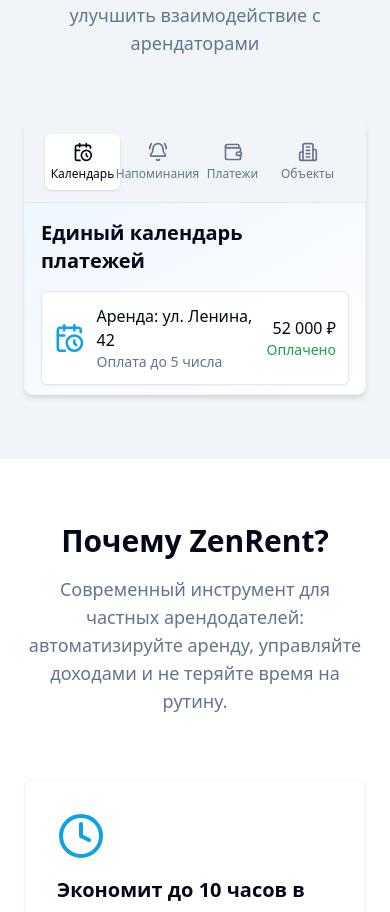
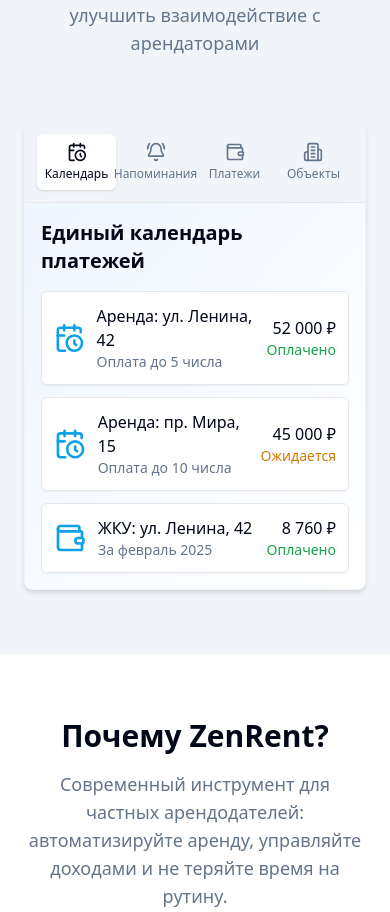
Before and after one commit to sokovalev/arendo-landing, a Next.js app: page / in a window 390 px wide. Shown: the part 2965-3877 px from the top of the page. Built offline with nearby package versions, Linux system fonts and the light colour scheme.

Commit message:
fix demo layouts

```diff
--- a/components/ProductDemo.tsx
+++ b/components/ProductDemo.tsx
@@ -1,6 +1,7 @@
 import { useState } from "react";
 import { Tabs, TabsContent, TabsList, TabsTrigger } from "@/components/ui/tabs";
 import { Building2, CalendarClock, BellRing, Wallet } from "lucide-react";
+import { cn } from "@/lib/utils";
 
 const ProductDemo = () => {
   const [activeTab, setActiveTab] = useState("calendar");
@@ -13,7 +14,7 @@
         onValueChange={setActiveTab}
         className="w-full"
       >
-        <div className="px-4 py-2 bg-muted border-b border-gray-200">
+        <div className="px-2 md:px-4 py-2 bg-muted border-b border-gray-200">
           <TabsList className="grid grid-cols-4">
             <TabsTrigger
               value="calendar"
@@ -54,14 +55,11 @@
           </TabsList>
         </div>
 
-        <TabsContent value="calendar" className="p-0 m-0">
-          <div className="aspect-video bg-white relative overflow-hidden">
-            <div className="absolute inset-0 bg-gradient-to-br from-blue-50 to-white p-4 md:p-8">
-              <h3 className="text-xl font-bold mb-4">
-                Единый календарь платежей
-              </h3>
-
-              <div className="grid gap-3 max-w-xl">
+        <ProductDemoTabContent
+          name="calendar"
+          title="Единый календарь платежей"
+          className="bg-gradient-to-br from-blue-50 to-white"
+        >
           <div
             className="bg-white rounded-md p-3 border border-gray-200 flex items-center justify-between shadow-sm animate-fade-in"
             style={{ animationDelay: "0.1s" }}
@@ -118,19 +116,13 @@
               <div className="text-sm text-green-600">Оплачено</div>
             </div>
           </div>
-              </div>
-            </div>
-          </div>
-        </TabsContent>
+        </ProductDemoTabContent>
 
-        <TabsContent value="notifications" className="p-0 m-0">
-          <div className="aspect-video bg-white relative overflow-hidden">
-            <div className="absolute inset-0 bg-gradient-to-br from-purple-50 to-white p-4 md:p-8">
-              <h3 className="text-xl font-bold mb-4">
-                Автоматические напоминания
-              </h3>
-
-              <div className="grid gap-3 max-w-xl">
+        <ProductDemoTabContent
+          name="notifications"
+          title="Автоматические напоминания"
+          className="bg-gradient-to-br from-purple-50 to-white"
+        >
           <div
             className="bg-white rounded-md p-3 border border-gray-200 flex items-center justify-between shadow-sm animate-fade-in"
             style={{ animationDelay: "0.1s" }}
@@ -154,9 +146,7 @@
             <div className="flex items-center gap-3">
               <BellRing className="h-8 w-8 text-primary" />
               <div>
-                      <div className="font-medium">
-                        Напоминание запланировано
-                      </div>
+                <div className="font-medium">Напоминание запланировано</div>
                 <div className="text-sm text-muted-foreground">
                   Игорь М. - пр. Мира, 15
                 </div>
@@ -180,19 +170,13 @@
             </div>
             <div className="text-sm text-green-600">Активно</div>
           </div>
-              </div>
-            </div>
-          </div>
-        </TabsContent>
+        </ProductDemoTabContent>
 
-        <TabsContent value="payments" className="p-0 m-0">
-          <div className="aspect-video bg-white relative overflow-hidden">
-            <div className="absolute inset-0 bg-gradient-to-br from-green-50 to-white p-4 md:p-8">
-              <h3 className="text-xl font-bold mb-4">
-                Учет доходов и расходов
-              </h3>
-
-              <div className="grid gap-3 max-w-xl">
+        <ProductDemoTabContent
+          name="payments"
+          title="Учет доходов и расходов"
+          className="bg-gradient-to-br from-green-50 to-white"
+        >
           <div
             className="bg-white rounded-md p-3 border border-gray-200 flex items-center justify-between shadow-sm animate-fade-in"
             style={{ animationDelay: "0.1s" }}
@@ -249,19 +233,13 @@
               <div className="text-sm text-gray-500">05.04.2025</div>
             </div>
           </div>
-              </div>
-            </div>
-          </div>
-        </TabsContent>
+        </ProductDemoTabContent>
 
-        <TabsContent value="properties" className="p-0 m-0">
-          <div className="aspect-video bg-white relative overflow-hidden">
-            <div className="absolute inset-0 bg-gradient-to-br from-amber-50 to-white p-4 md:p-8">
-              <h3 className="text-xl font-bold mb-4">
-                Управление объектами недвижимости
-              </h3>
-
-              <div className="grid gap-3 max-w-xl">
+        <ProductDemoTabContent
+          name="properties"
+          title="Управление объектами"
+          className="bg-gradient-to-br from-amber-50 to-white"
+        >
           <div
             className="bg-white rounded-md p-3 border border-gray-200 flex items-center justify-between shadow-sm animate-fade-in"
             style={{ animationDelay: "0.1s" }}
@@ -275,9 +253,7 @@
                 </div>
               </div>
             </div>
-                  <div className="text-sm font-medium text-green-600">
-                    Сдана
-                  </div>
+            <div className="text-sm font-medium text-green-600">Сдана</div>
           </div>
 
           <div
@@ -287,15 +263,13 @@
             <div className="flex items-center gap-3">
               <Building2 className="h-8 w-8 text-primary" />
               <div>
-                      <div className="font-medium">Квартира, 1 комната</div>
+                <div className="font-medium">Кладовая</div>
                 <div className="text-sm text-muted-foreground">
                   пр. Мира, 15
                 </div>
               </div>
             </div>
-                  <div className="text-sm font-medium text-green-600">
-                    Сдана
-                  </div>
+            <div className="text-sm font-medium text-green-600">Сдана</div>
           </div>
 
           <div
@@ -305,7 +279,7 @@
             <div className="flex items-center gap-3">
               <Building2 className="h-8 w-8 text-primary" />
               <div>
-                      <div className="font-medium">Квартира, 3 комнаты</div>
+                <div className="font-medium">Машиноместо</div>
                 <div className="text-sm text-muted-foreground">
                   ул. Гагарина, 8
                 </div>
@@ -315,13 +289,32 @@
               Поиск арендатора
             </div>
           </div>
-              </div>
-            </div>
-          </div>
-        </TabsContent>
+        </ProductDemoTabContent>
       </Tabs>
     </div>
   );
 };
 
 export default ProductDemo;
+
+function ProductDemoTabContent({
+  name,
+  title,
+  children,
+  className,
+}: {
+  name: string;
+  title: string;
+  children: React.ReactNode;
+  className?: string;
+}) {
+  return (
+    <TabsContent value={name} className="p-0 m-0">
+      <div className={cn("inset-0 bg-gradient-to-br p-4 md:p-8", className)}>
+        <h3 className="text-xl font-bold mb-4">{title}</h3>
+
+        <div className="grid gap-3 max-w-xl">{children}</div>
+      </div>
+    </TabsContent>
+  );
+}
```
Lines whose indentation alone changed are shown as unchanged.
